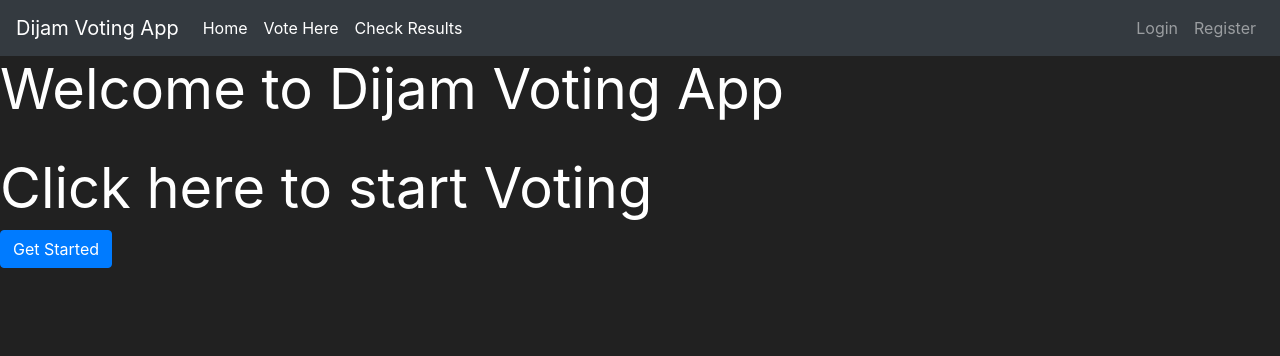
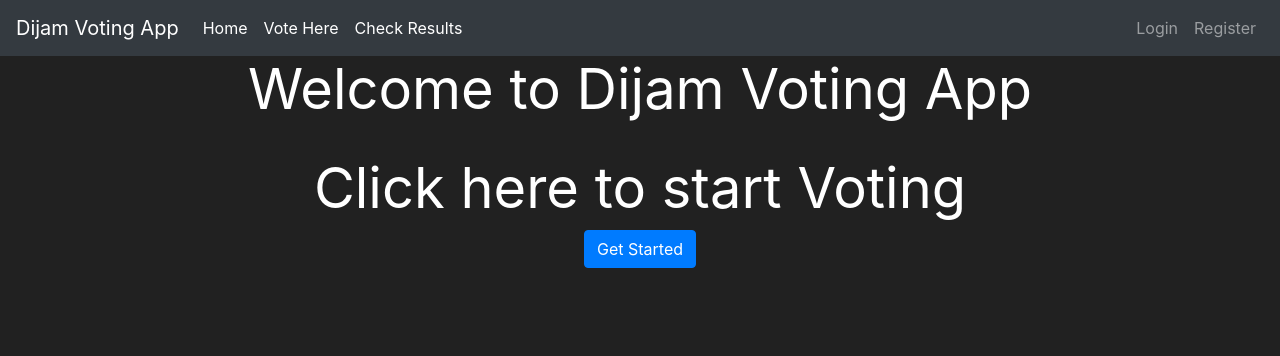
Before and after one commit to adesokandijam/Voting-App, a Flask app: page / in a window 1280 px wide. Shown: the top 356 px of the page. Run offline with Flask 2, Linux system fonts and the light colour scheme; some libraries are stand-ins or nearby versions.

Commit message:
Third commit

```diff
--- a/voting/templates/home.html
+++ b/voting/templates/home.html
@@ -5,8 +5,12 @@ Dijam Voting App
 {%endblock%}
 
 {%block content%}
+<body class="text-center">
+    <div class="container">
 <h1 class="display-4 font-weight-normal">Welcome to Dijam Voting App</h1>
 <br>
 <h2 class="display-4 font-weight-normal">Click here to start Voting</h2>
 <a class="btn btn-primary" href="{{ url_for('voting_page') }}">Get Started</a>
+    </div>
+</body>
 {%endblock%}
```
